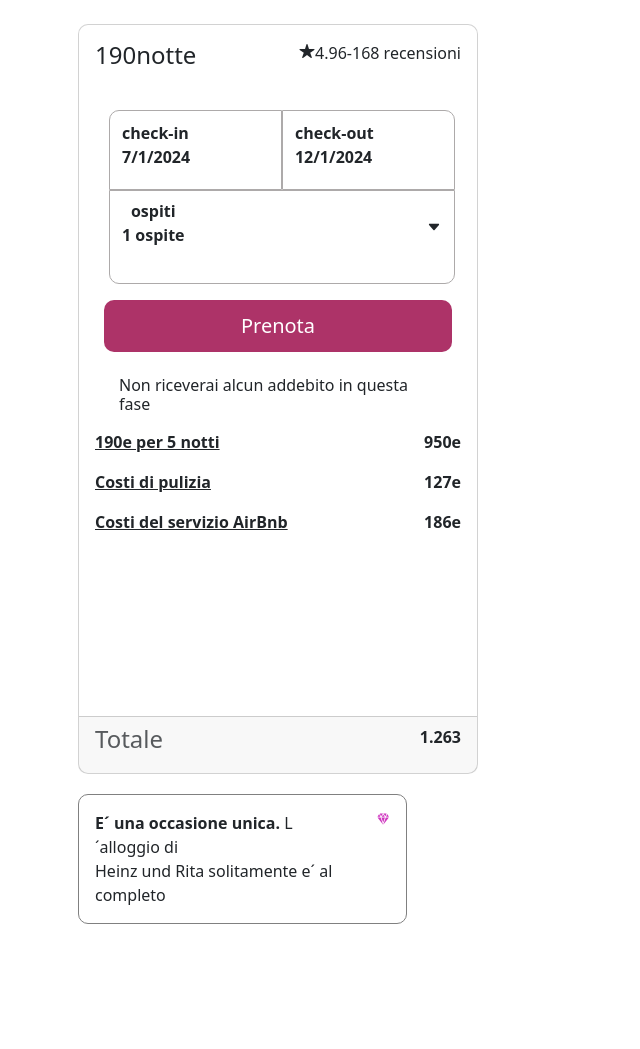
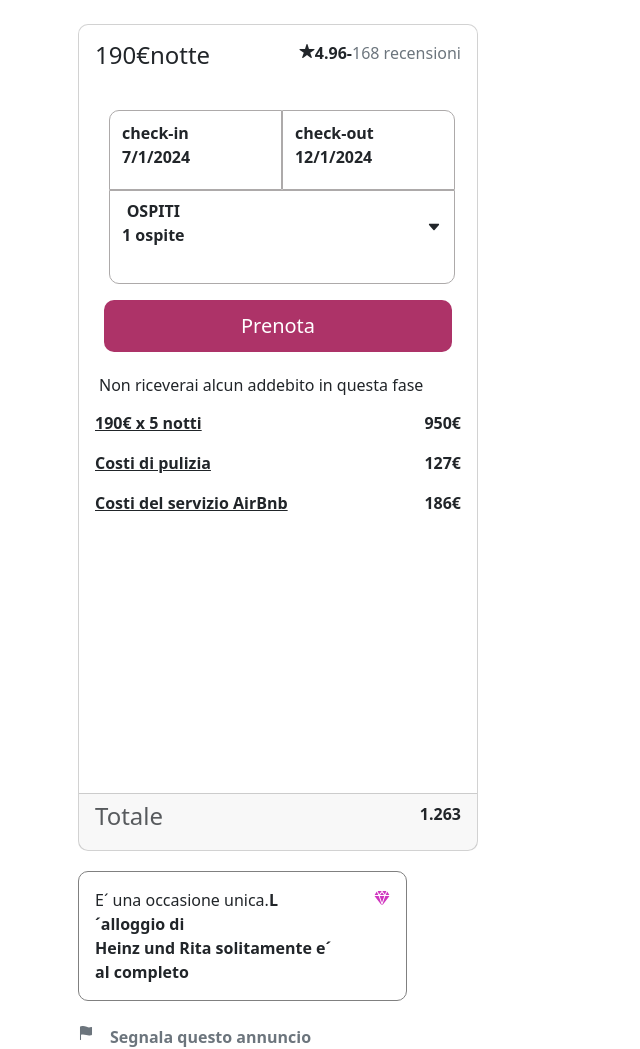
Before and after one commit to giulia1995/BuildWeek_2, a plain HTML site: page indexcard3.html in a window 1280 px wide. Shown: the whole page, without its empty margins (0-640 px from the left). Before the commit the page ends 924 px from the top, so only its background shows below. Drawn offline with nearby package versions, Linux system fonts and the light colour scheme.

Commit message:
Update indexcard3.html

```diff
--- a/indexcard3.html
+++ b/indexcard3.html
@@ -3,7 +3,7 @@
   <head>
     <meta charset="utf-8" />
     <meta name="viewport" content="width=device-width, initial-scale=1" />
-    <title>Bootstrap demo</title>
+    <title>Boot</title>
     <link
       href="https://cdn.jsdelivr.net/npm/bootstrap@5.3.2/dist/css/bootstrap.min.css"
       rel="stylesheet"
@@ -17,10 +17,13 @@
         <div class="col m-5">
           <div class="card h-100">
             <div class="titolo d-flex gap-3 px-3 p-3">
-            <h4 class="d-flex">190<p>notte</p></h4>
+            <h4 class="notte d-flex text-align-center">190€<p>notte</p></h4>
             <div class="d-flex justify-space-between">
             <ion-icon class="star" name="star"></ion-icon>
-            <p>4.96-168 recensioni</p>
+            <p class="fw-bold">4.96-
+              <div class="text-secondary">168 recensioni
+              </div>
+            </p>
             </div>
 
             </div>
@@ -31,7 +34,7 @@
             <div class="w-100"></div>
 
                   <div class="scatoletta3 col-12 col-sm-6">
-                    <div class="fw-bold mt-2">ospiti
+                    <div class="fw-bold mt-2">OSPITI
                         <p>1 ospite</p>
                     </div>
                     <ion-icon name="caret-down-outline"></ion-icon>
@@ -43,17 +46,17 @@
 
 
             <div class="card-body">
-              <h6 class="card-title px-4 mt-2">Non riceverai alcun addebito in questa fase</h6>
+              <h6 class="card-title px-1 mt-2">Non riceverai alcun addebito in questa fase</h6>
               <div class="costi">
              <div class="testi mt-2 fw-bold">
-                <p class="card-text">190e per 5 notti</p>
+                <p class="card-text">190€ x 5 notti</p>
                 <p class="card-text">Costi di pulizia</p>
                 <p class="card-text">Costi del servizio AirBnb</p>
               </div>
               <div class="price mt-2 fw-bold">
-              <p class="prezzo">950e</p>
-              <p class="prezzo">127e</p>
-              <p class="prezzo">186e</p>
+              <p class="prezzo">950€</p>
+              <p class="prezzo">127€</p>
+              <p class="prezzo">186€</p>
               </div>
             </div>
             </div>
@@ -65,12 +68,17 @@
             </div>
           </div>
           <div class="occasione d-flex p-3">
-            <div><b>E´ una occasione unica. </b>L´alloggio di <br>Heinz und Rita solitamente e´ al completo</div>
+            <div>E´ una occasione unica.<b>L´alloggio di <br>Heinz und Rita solitamente e´ al completo</div>
             <ion-icon class="diamond" name="diamond"></ion-icon>
 
             </div>
+            <div class="scatoletta4 mb-5 mt-4 d-flex gap-3" >
+            <ion-icon class="text-secondary" name="flag"></ion-icon>
+            <div class="segnala text-secondary">Segnala questo annuncio</div>
+            </div>
+        </div>
 
-        </div>
+
 
 
 
```
